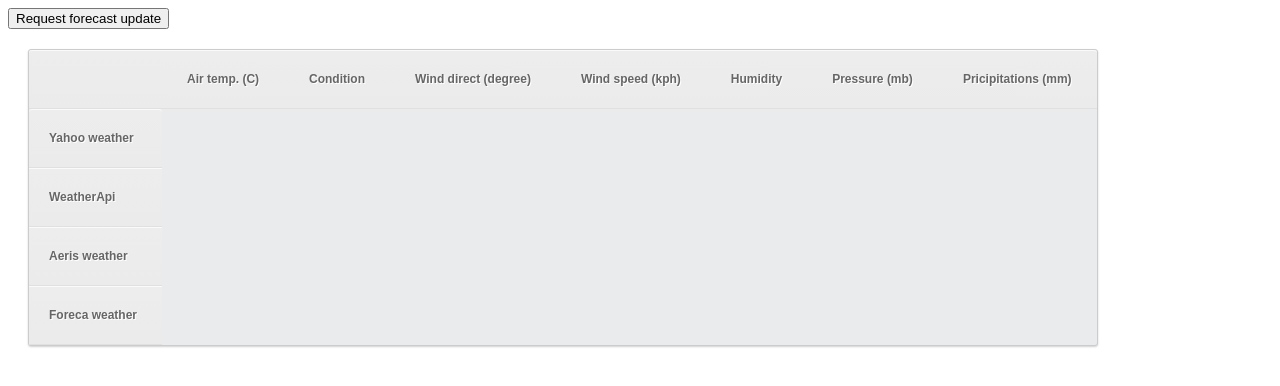
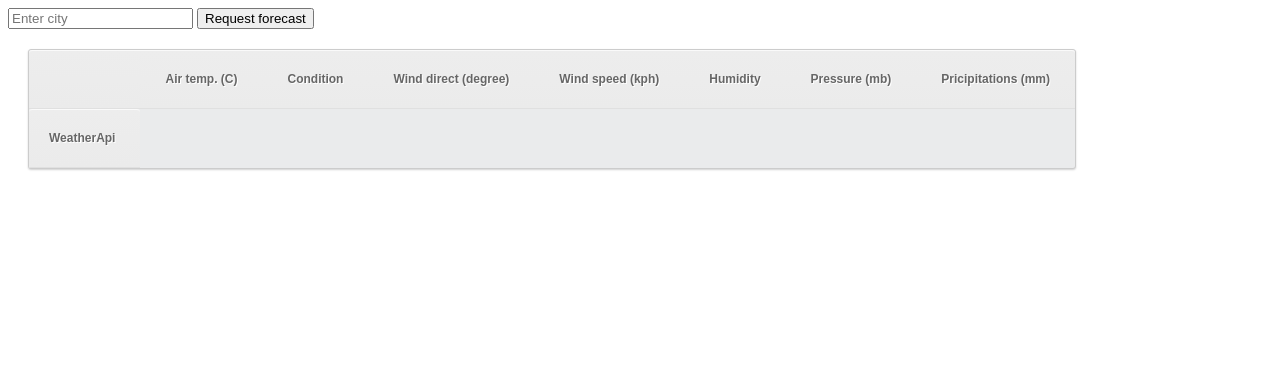
Before and after one commit to mi-doc/average_forecast, a Django app: page / in a window 1280 px wide. Shown: the top 386 px of the page. Run offline with Django 4.2, Linux system fonts and the light colour scheme; lists and menus that the app fills with data are empty; parts of the project's set-up code (start-up, migrations or seed data) failed here and were passed over.

Commit message:
Search by city name now works

```diff
--- a/average_forecast/requirements.txt
+++ b/average_forecast/requirements.txt
@@ -4,4 +4,5 @@
 pytest==7.1.*
 pytest-django==4.5.*
 flower==1.1.*
-requests
+requests==2.28.*
+geocoder==1.38.*
--- a/average_forecast/static/js/script.js
+++ b/average_forecast/static/js/script.js
@@ -1,7 +1,7 @@
 $('#request_forecast_button').on('click', function() {
   $.ajax({
     url: '/get_forecasts/',
-    data: { type: 'moscow' },
+    data: { city: $("#city_name")[0].value },
     method: 'POST',
   })
   .done((res) => {
--- a/average_forecast/weather/tasks.py
+++ b/average_forecast/weather/tasks.py
@@ -5,22 +5,22 @@
 RAPID_API_KEY = 'fcccdcec54mshd8de1f4afd9c04cp1bd53fjsn8fbc05589296'
 
 
-def run_tasks_to_request_forcasts(city): # ToDo: add type checking
+def run_tasks_to_request_forcasts(coords): # ToDo: add type checking
     """
-    This function takes city name as an argument and creates tasks requesting
+    This function takes coords name as an argument and creates tasks requesting
     weather forecasters, and returns a list of task ids.
     """
 
     tasks = []
     for forecaster in FORECASTERS:
-        task = forecaster['request_func'].delay(city)
+        task = forecaster['request_func'].delay(coords)
         tasks.append({'forecaster_id': forecaster['id'], 'task_id': task.id})
     return tasks
 
 @shared_task
-def get_weatherapi(city):
+def get_weatherapi(coords):
     url = "https://weatherapi-com.p.rapidapi.com/current.json"
-    querystring = {"q": city}
+    querystring = {"q": f"{coords['lat']},{coords['lng']}"}
     headers = {
         "X-RapidAPI-Key": RAPID_API_KEY,
         "X-RapidAPI-Host": "weatherapi-com.p.rapidapi.com"
@@ -128,10 +128,10 @@
 
 
 FORECASTERS_LIST = [
-    ('Yahoo weather', 'yahoo_weather', get_yahoo_weather),
+    # ('Yahoo weather', 'yahoo_weather', get_yahoo_weather),
     ('WeatherApi', 'weatherapi', get_weatherapi),                 # Limit is 1,000,000 requests per month
-    ('Aeris weather', 'aeris_weather', get_aeris_weather),
-    ('Foreca weather', 'foreca_weather', get_foreca_weather)    # Limit is 100 per month
+    # ('Aeris weather', 'aeris_weather', get_aeris_weather),
+    # ('Foreca weather', 'foreca_weather', get_foreca_weather)    # Limit is 100 per month
 ]
 
 FORECASTERS = [{'readable_name': t[0], 'id': t[1], 'request_func': t[2]} for t in FORECASTERS_LIST]
--- a/average_forecast/weather/templates/weather/index.html
+++ b/average_forecast/weather/templates/weather/index.html
@@ -1,10 +1,20 @@
 {% extends 'weather/base.html' %}
 {% load static %}
 
+{% block style %}
+  <link rel="stylesheet" href="{% static 'css/city_input.css' %}">
+  <link href="https://fonts.googleapis.com/css?family=Roboto" rel="stylesheet">
+{% endblock style %}
+
+{% block content %}
+
+<div class="form__group">
+  <input type="text" class="form__input" id="city_name" placeholder="Enter city" required="" />
+  <button class="button is-primary" id="request_forecast_button" data-city='moscow'>Request forecast</button>
+</div>
 
 
-{% block content %}
-<button class="button is-primary" id="request_forecast_button" data-city='moscow'>Request forecast update</button>
+  {% comment %} <input placeholder="Enter city.." ... /> {% endcomment %}
 <table class="simple-little-table" cellspacing="0">
   <thead>
     <tr>
--- a/average_forecast/weather/views.py
+++ b/average_forecast/weather/views.py
@@ -3,6 +3,7 @@
 from django.views.decorators.csrf import csrf_exempt
 from django.views.generic import TemplateView
 
+import geocoder
 from weather.tasks import FORECASTERS, run_tasks_to_request_forcasts
 
 
@@ -18,8 +19,19 @@
 @csrf_exempt
 def get_forecasts_for_city(request):
     if request.POST:
-        city = request.POST.get('type')
-        tasks = run_tasks_to_request_forcasts(city)
+        city = request.POST.get('city')
+
+        # Here we find out coordinates of the city requested by user,
+        # since some weather forecasters don't accept a city name,
+        # only latitude and longitude of the place
+        g = geocoder.osm(city)
+        city_data = g.geojson['features'][0]['properties']
+        coords = {
+            'lat': city_data['lat'],
+            'lng': city_data['lng']
+        }
+
+        tasks = run_tasks_to_request_forcasts(coords)
         return JsonResponse({"tasks": tasks}, status=202)
 
 
```
Also changed, not shown: average_forecast/static/css/city_input.css (added).
